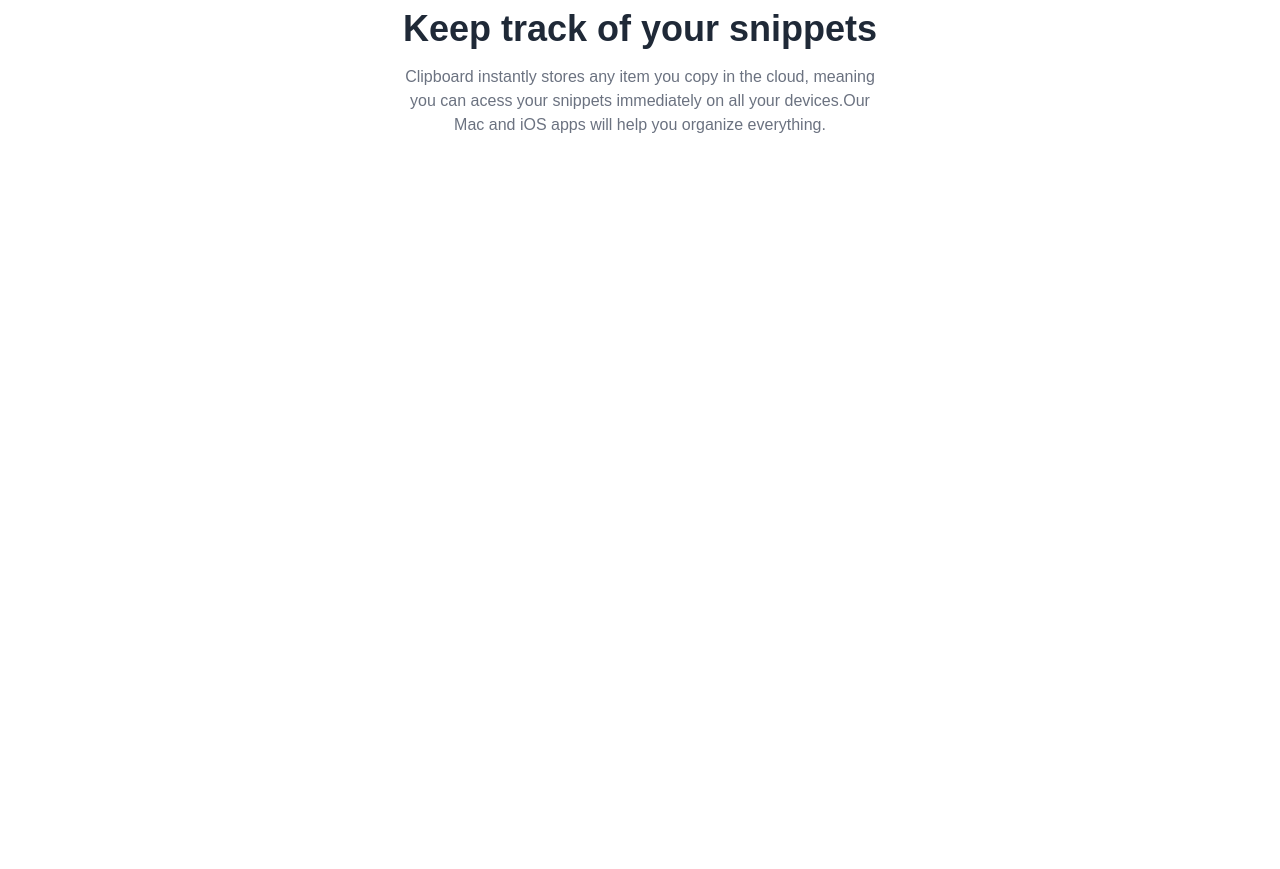
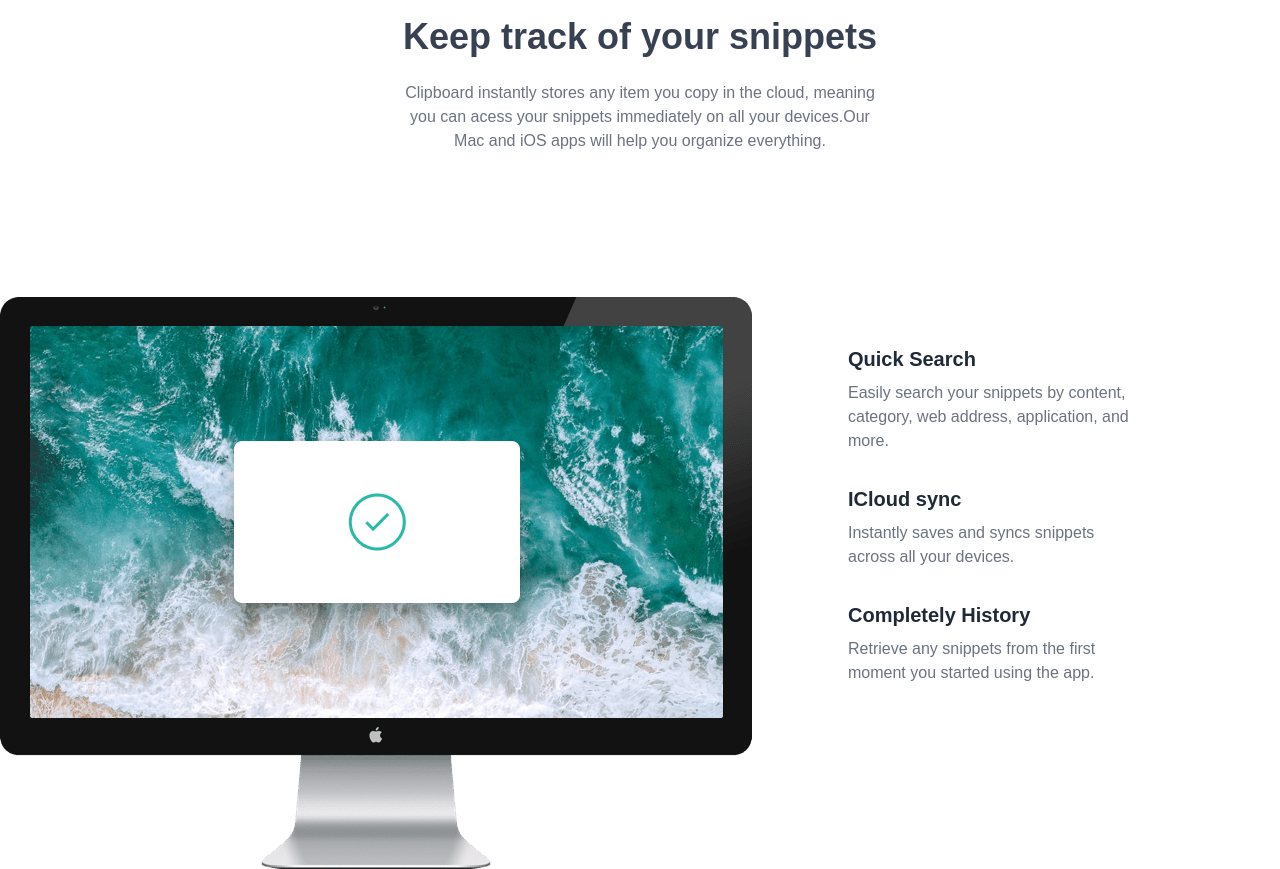
Before and after one commit to VPontis15/A-Clipboard-landing-page, a website: page index.html in a window 1280 px wide. Shown: the part 500-1369 px from the top of the page. Before the commit the page ends 800 px from the top, so only its background shows below. Drawn offline with Linux system fonts and the light colour scheme; a web font is replaced by a local one.

Commit message:
finish the 2 col section

```diff
--- a/index.html
+++ b/index.html
@@ -29,7 +29,7 @@
         <button class="header-btn bg-blue-500">Download for Mac</button>
       </div>
     </header>
-    <section class="container">
+    <section class="container mb-36">
       <h2 class="content-heading">Keep track of your snippets</h2>
       <p class="content-p">
         Clipboard instantly stores any item you copy in the cloud, meaning you
@@ -37,5 +37,34 @@
         apps will help you organize everything.
       </p>
     </section>
+    <section class="2cols flex gap-24 max-w-[1440px] mx-auto">
+      <img
+        class="col-1"
+        src="images/image-computer.png"
+        alt="A image of a laptop"
+      />
+      <article class="col-2 flex flex-col gap-8">
+        <div class="flex flex-col mt-12">
+          <h3 class="col-2-heading">Quick Search</h3>
+          <p class="col-2-p">
+            Easily search your snippets by content, category, web address,
+            application, and more.
+          </p>
+        </div>
+        <div class="flex flex-col">
+          <h3 class="col-2-heading">ICloud sync</h3>
+          <p class="col-2-p">
+            Instantly saves and syncs snippets across all your devices.
+          </p>
+        </div>
+        <div class="flex flex-col">
+          <h3 class="col-2-heading">Completely History</h3>
+          <p class="col-2-p">
+            Retrieve any snippets from the first moment you started using the
+            app.
+          </p>
+        </div>
+      </article>
+    </section>
   </body>
 </html>
```
Also changed, not shown: css/style.css.
